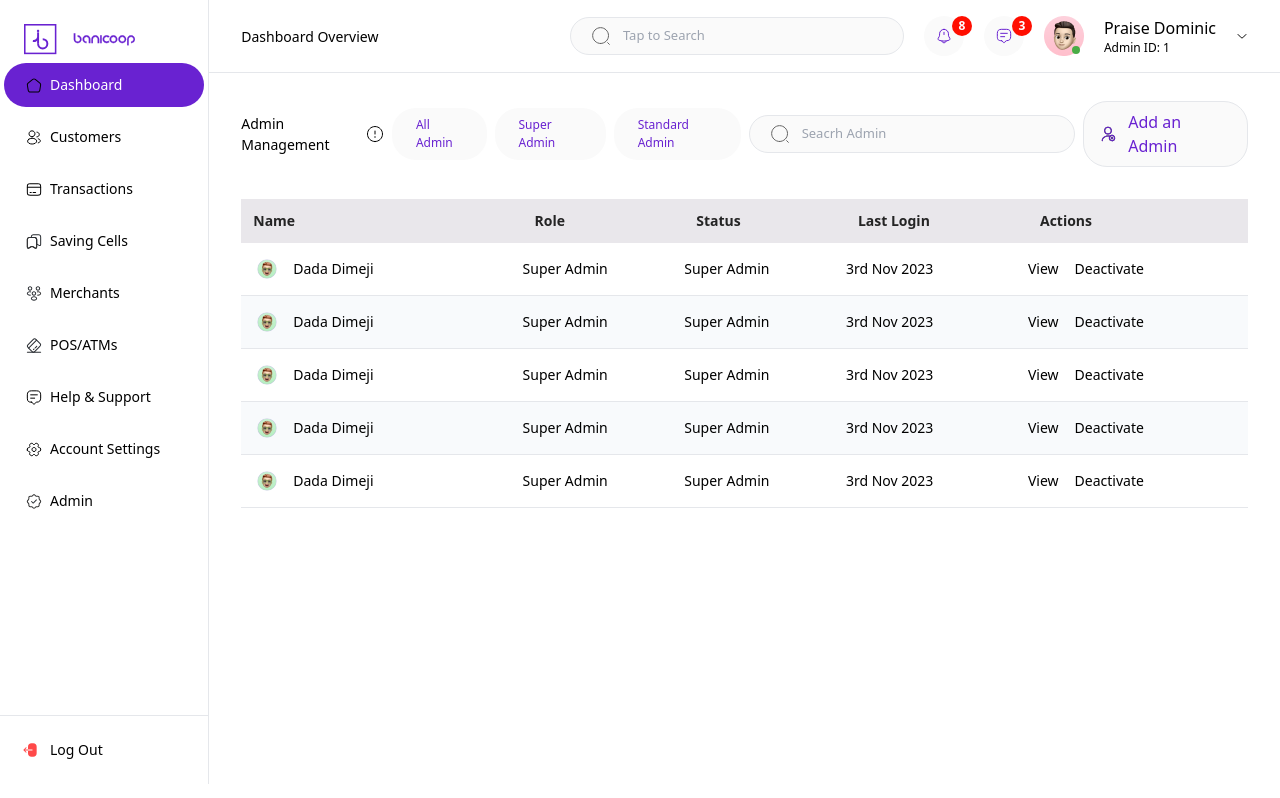
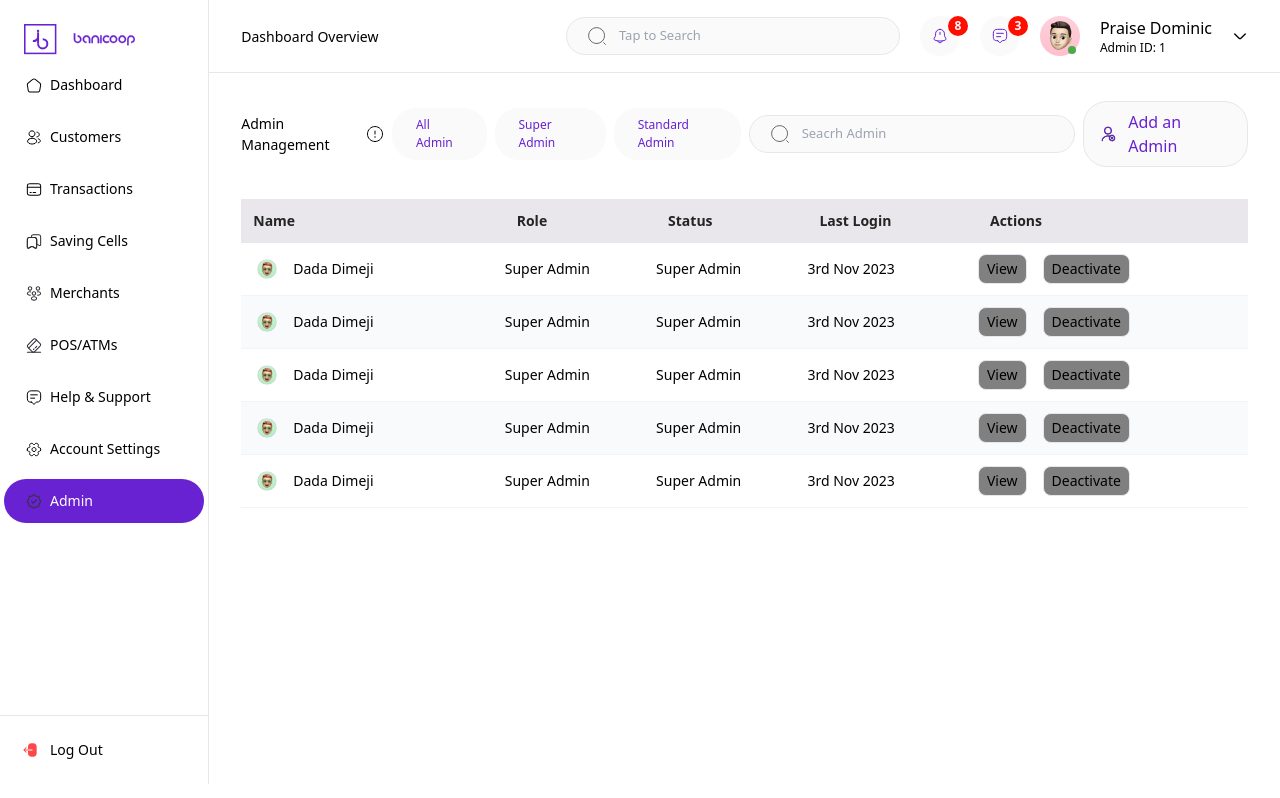
Before and after one commit to Banicoop/admin, a React (Create React App) app: page /admin in a window 1280 px wide. Built offline with nearby package versions, Linux system fonts and the light colour scheme; sample sign-in values are in the browser's storage.

Commit message:
several fixes

```diff
--- a/src/Routes.tsx
+++ b/src/Routes.tsx
@@ -66,10 +66,10 @@ function AuthLayout(){
   return(
     <div className="bg-bgR h-full w-full p-4 md:p-[3rem] lg:p-[5rem] flex items-center justify-center">
       <div className="rounded-3xl shadow-lg bg-bgWhite flex">
-        <div className="flex-1 hidden md:block w-full h-full">
-          <img src={WelcomeImage} alt="" className="w-full h-full" />
+        <div className="w-1/2 hidden md:block h-[600px] ">
+          <img src={WelcomeImage} alt="" className="w-fit h-full" />
         </div>
-        <div className="flex-1 w-full h-full">
+        <div className="w-1/2 h-full">
           <Outlet/>
         </div>
       </div>
--- a/src/components/Navbar.tsx
+++ b/src/components/Navbar.tsx
@@ -29,10 +29,10 @@ const Navbar = () => {
         </div>
         <div className="flex flex-col">
           <span className="text-[#000000] font-[500]">Praise Dominic</span>
-          <span className="text-[#000000] text-xs">Admin ID: {adminId.id}</span>
+          <span className="text-[#000000] text-xs">Admin ID: {adminId?.id}</span>
         </div>
 
-        <img src="/arrow-down.svg" alt="" className="" />
+        <img src="/arrow-down.svg" alt="" className="h-4 w-4" />
 
       </div>
     </div>
--- a/src/components/Sidebar.tsx
+++ b/src/components/Sidebar.tsx
@@ -1,12 +1,12 @@
-import { useState } from 'react';
 import { menuData } from '../constant/menuData';
-import { Link } from 'react-router-dom';
+import { Link, useLocation } from 'react-router-dom';
 
 
 
 const Sidebar = () => {
 
-  const [active, setActive ] = useState('Dashboard');
+
+  const location = useLocation();
 
   const handleLogout = async () => {
     localStorage.removeItem('loginData');
@@ -24,15 +24,18 @@ const Sidebar = () => {
           <img src="/banicoop.svg" alt="" className="" />
         </div>
 
-         { menuData.map((item) => (
+        {menuData.map((item) => (
           <Link
-            to={item.url} key={item.name}
-            onClick={() => setActive(item.name)}
-            className={`flex items-center text-[#000] font-[500] gap-2 p-2 lg:p-3 rounded-full mt-2 ${active === item.name ? 'text-[#fff] bg-[#6922D1]': ''}`}>
+            to={item.url}
+            key={item.name}
+            className={`flex items-center text-[#000] font-[500] gap-2 p-2 lg:p-3 rounded-full mt-2 ${
+              location.pathname === item.url ? 'text-[#fff] bg-[#6922D1]' : ''
+            }`}
+          >
             <img src={item.icon} alt="" className="md:ml-[10px]" style={{ color: '#6922D1' }} />
-            <span className='hidden md:block md:text-xs lg:text-sm '>{item.name}</span>
+            <span className="hidden md:block md:text-xs lg:text-sm">{item.name}</span>
           </Link>
-         ))}
+        ))}
     </div>
 
     {/* BOTTOM */}
--- a/src/components/tables/Table.tsx
+++ b/src/components/tables/Table.tsx
@@ -14,7 +14,7 @@ interface ITable {
 const Table:FC<ITable> = ({columns, renderRow, data}) => {
   return (
     <table className='mt-4 w-full'>
-        <thead className='text-left text-[#242424] text-sm bg-[#E9E7EB]'>
+        <thead className='text-left text-[#242424] text-sm bg-[#E9E7EB] w-full rounded-lg'>
             {columns.map((col) => (
                 <th className={`${col.className} p-3`} key={col.accessor}>{col.header}</th>
             ))}
--- a/src/constant/menuData.ts
+++ b/src/constant/menuData.ts
@@ -27,7 +27,7 @@ export const menuData = [
     {
       name: 'POS/ATMs',
       icon: '/card-pos.svg',
-      url: '/cells'
+      url: '/pos'
     },
     {
       name: 'Help & Support',
--- a/src/pages/cells/Cells.tsx
+++ b/src/pages/cells/Cells.tsx
@@ -79,7 +79,16 @@ const Cells = () => {
 
           <div className="flex flex-col justify-between md:flex-row md:flex-wrap gap-4 w-full">
             {status === 'pending' && <CircularProgress sx={{display: 'flex', margin: 'auto'}}/>  }
-
+            {/* {
+              status === 'failed' && <div className="flex w-full justify-center items-center">
+                <h4 className='text-[crimson] text-xl mt-5'>Something went wrong!</h4>
+              </div>
+            } */}
+             {
+              (!cells || cells.length === 0) && <div className="flex w-full justify-center items-center">
+                <h4 className='text-[purple] text-xl mt-5'>No Created cell</h4>
+              </div>
+            }
             {status === 'succeeded' &&
               cells?.map((cell: any) => (
                 <CellCard key={cell._id} data={cell}/>
--- a/src/sections/Chart.tsx
+++ b/src/sections/Chart.tsx
@@ -81,11 +81,11 @@ const Chart = () => {
   return (
     <div className='flex flex-col p-5 border-[1px] rounded-3xl'>
         <div className="flex justify-between items-center">
-            <h1 className="text-[16px] text-[#000] ">Transaction Overview</h1>
+            <h1 className="text-xs md:text-[16px] text-[#000] ">Transaction Overview</h1>
 
             <div className="flex items-center border-[1px] rounded-[20px] gap-3 py-5 px-6">
-                <span className="text-[14px] font-[500]">Money Transfer</span>
-                <img src="/arrow-down.svg" alt="" className="" />
+                <span className="text-xs md:text-[14px] font-[500]">Money Transfer</span>
+                <img src="/arrow-down.svg" alt="" className="h-4 w-4" />
             </div>
         </div>
         <div className="w-[300px] md:w-[600px] lg:w-[1000px] h-[400px] flex justify-center items-center mt-3">
--- a/src/sections/admins/AdminTable.tsx
+++ b/src/sections/admins/AdminTable.tsx
@@ -35,7 +35,7 @@ const columns = [
 const AdminTable = () => {
 
   const renderRow = (item: any) => (
-    <tr className='border-b border-gray-200 even:bg-slate-50 text-sm py-4'>
+    <tr className='border-b border-gray-100 even:bg-slate-50 text-sm py-4'>
       <td className="flex items-center gap-4 p-4">
         <div className="flex items-center gap-4">
           <img src={item.profile.img} alt="" className="h-5 w-5 rounded-full" />
@@ -47,11 +47,10 @@ const AdminTable = () => {
       <td className=''>{item.last_login}</td>
       <td className=''>
         <div className="flex items-center gap-4">
-          <ActionBtn text='View' onClick={() => {}} className=''/>
-          <ActionBtn text='Deactivate' onClick={() => {}} className=''/>
+          <ActionBtn text='View' onClick={() => {}} className='px-2 py-1 rounded-lg bg-[gray] text-[#000] border-[1px]'/>
+          <ActionBtn text='Deactivate' onClick={() => {}} className='px-2  py-1 rounded-lg bg-[gray] text-[#000] border-[1px]'/>
         </div>
       </td>
-      <td></td>
 
     </tr>
   )
```
